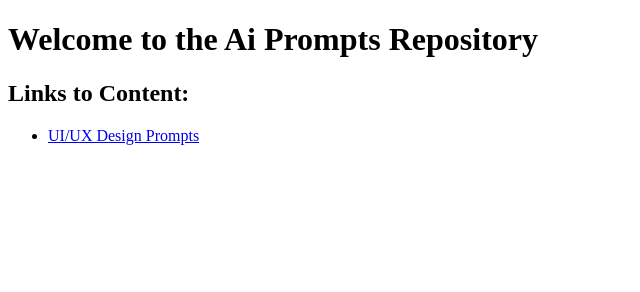
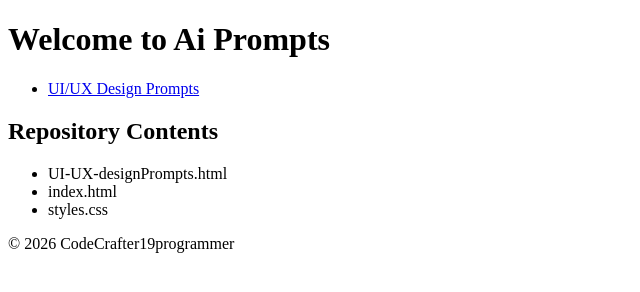
Before and after one commit to CodeCrafter19programmer/Ai_prompts, a plain HTML site: page index.html in a window 1280 px wide. Shown: the whole page, without its empty margins (0-640 px from the left). Drawn offline with Linux system fonts and the light colour scheme.

Commit message:
Updated index.html with a professional landing page

```diff
--- a/index.html
+++ b/index.html
@@ -3,14 +3,31 @@
 <head>
     <meta charset="UTF-8">
     <meta name="viewport" content="width=device-width, initial-scale=1.0">
-    <title>Landing Page</title>
+    <title>Professional Landing Page</title>
+    <link rel="stylesheet" href="styles.css">
 </head>
 <body>
-    <h1>Welcome to the Ai Prompts Repository</h1>
-    <h2>Links to Content:</h2>
-    <ul>
-        <li><a href="https://raw.githubusercontent.com/CodeCrafter19programmer/Ai_prompts/main/UI_UX/UI-UX-designPrompts.html">UI/UX Design Prompts</a></li>
-        <!-- Add more links to other content here -->
-    </ul>
+    <header>
+        <h1>Welcome to Ai Prompts</h1>
+        <nav>
+            <ul>
+                <li><a href="UI-UX-designPrompts.html">UI/UX Design Prompts</a></li>
+            </ul>
+        </nav>
+    </header>
+    <main>
+        <section>
+            <h2>Repository Contents</h2>
+            <ul>
+                <li>UI-UX-designPrompts.html</li>
+                <li>index.html</li>
+                <li>styles.css</li>
+                <!-- Additional items can be listed here -->
+            </ul>
+        </section>
+    </main>
+    <footer>
+        <p>&copy; 2026 CodeCrafter19programmer</p>
+    </footer>
 </body>
 </html>
```
